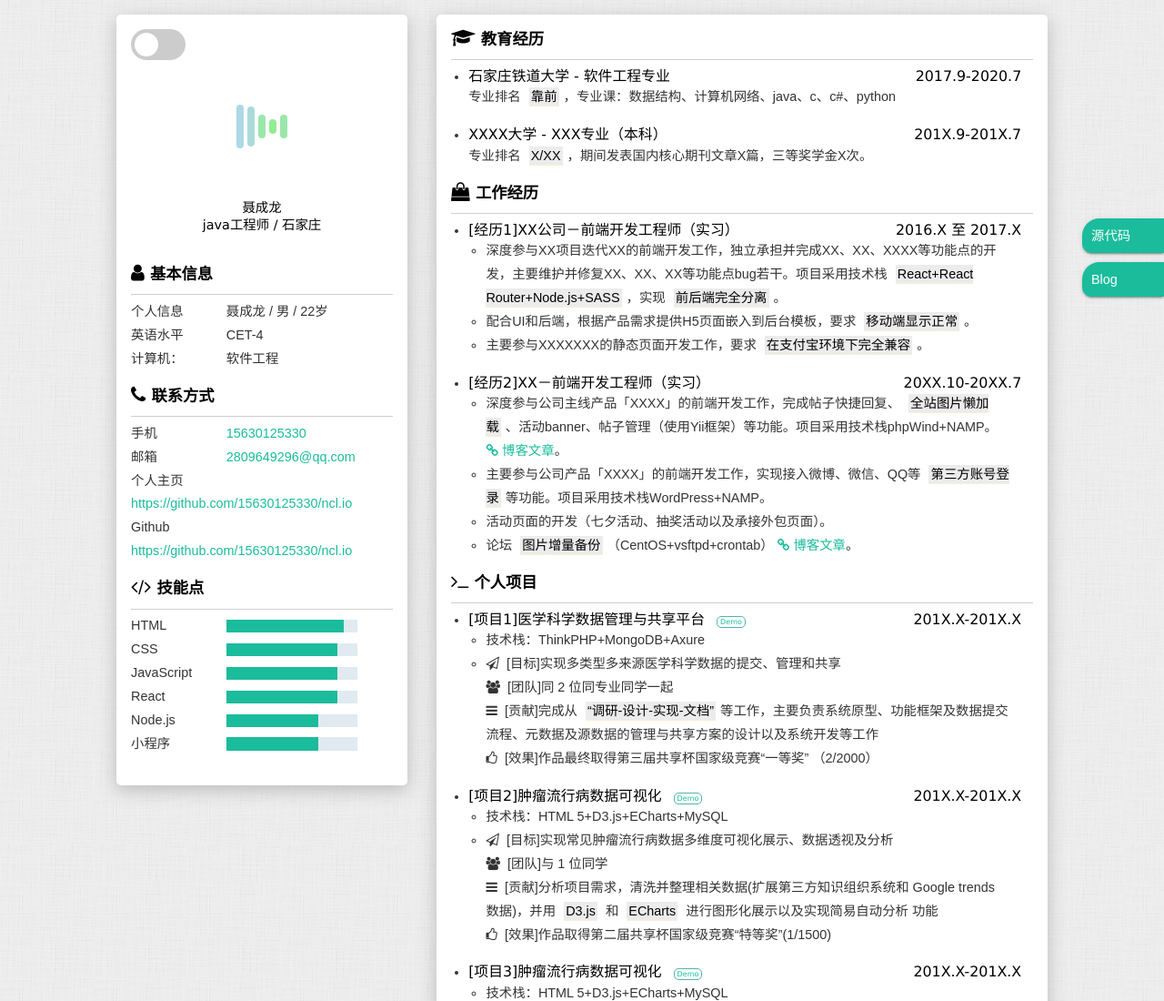
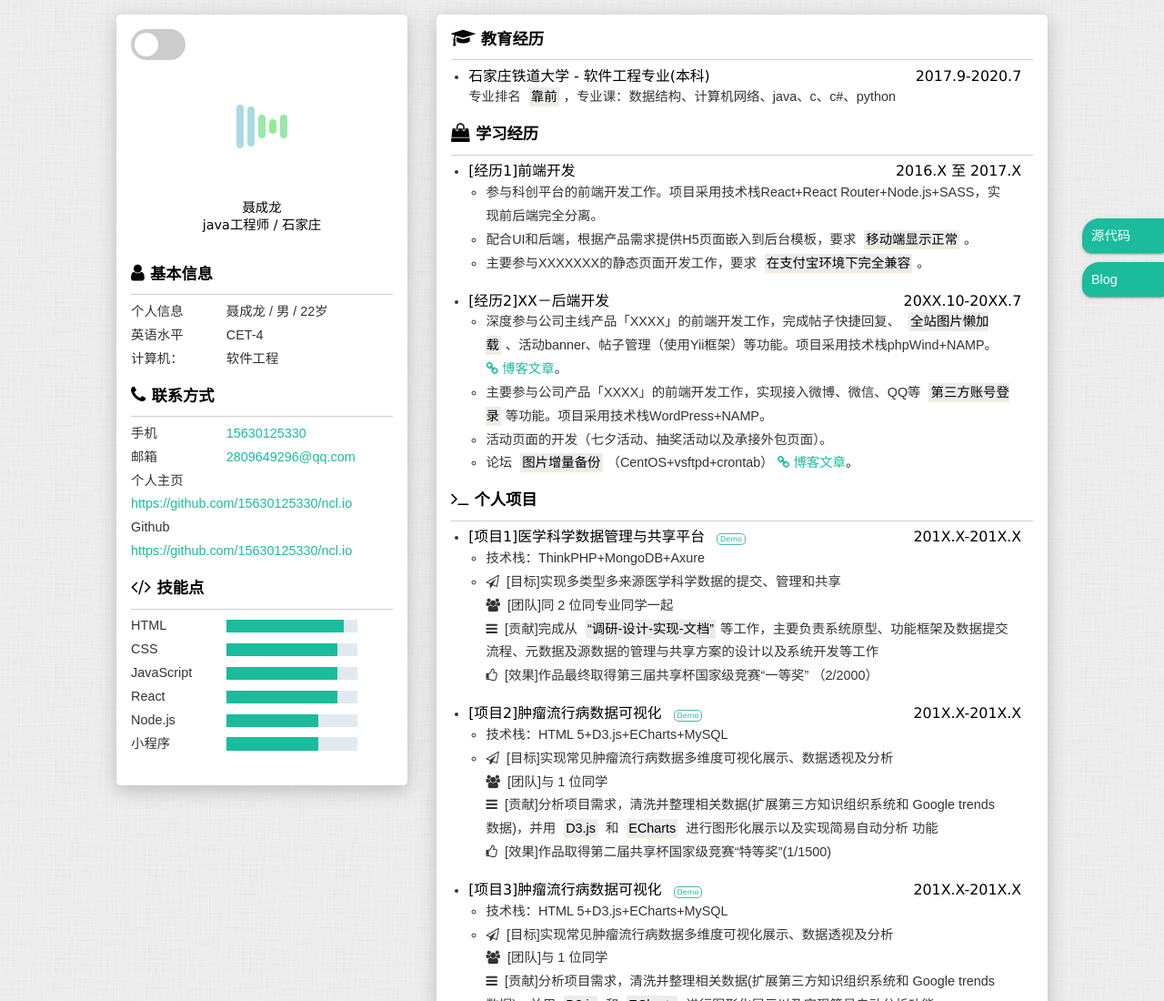
Before and after one commit to 15630125330/15630125330.github.io, a plain HTML site: page index.html in a window 1280 px wide. Shown: the top 1100 px of the page at 91% size. Drawn offline with Linux system fonts and the light colour scheme.

Commit message:
Update index.html

```diff
--- a/index.html
+++ b/index.html
@@ -192,19 +192,11 @@
                 <ul>
                     <li>
                         <h3>
-                            <span>石家庄铁道大学 - 软件工程专业</span>
+                            <span>石家庄铁道大学 - 软件工程专业(本科)</span>
                             <time>2017.9-2020.7</time>
                         </h3>
                         <p>专业排名
                             <mark>靠前</mark>，专业课：数据结构、计算机网络、java、c、c#、python</p>
-                    </li>
-                    <li>
-                        <h3>
-                            <span>XXXX大学 - XXX专业（本科）</span>
-                            <time>201X.9-201X.7</time>
-                        </h3>
-                        <p>专业排名
-                            <mark>X/XX</mark>，期间发表国内核心期刊文章X篇，三等奖学金X次。</p>
                     </li>
                 </ul>
             </section>
@@ -212,18 +204,16 @@
             <!-- 工作经历 -->
             <section class="work info-unit">
                 <h2>
-                    <i class="fa fa-shopping-bag" aria-hidden="true"></i>工作经历</h2>
+                    <i class="fa fa-shopping-bag" aria-hidden="true"></i>学习经历</h2>
                 <hr/>
                 <ul>
                     <li>
                         <h3>
-                            <span>[经历1]XX公司－前端开发工程师（实习）</span>
+                            <span>[经历1]前端开发</span>
                             <time>2016.X 至 2017.X</time>
                         </h3>
                         <ul class="info-content">
-                            <li>深度参与XX项目迭代XX的前端开发工作，独立承担并完成XX、XX、XXXX等功能点的开发，主要维护并修复XX、XX、XX等功能点bug若干。项目采用技术栈
-                                <mark>React+React Router+Node.js+SASS</mark>，实现
-                                <mark>前后端完全分离</mark>。</li>
+                            <li>参与科创平台的前端开发工作。项目采用技术栈React+React Router+Node.js+SASS，实现前后端完全分离。</li>
                             <li>配合UI和后端，根据产品需求提供H5页面嵌入到后台模板，要求
                                 <mark>移动端显示正常</mark>。</li>
                             <li>主要参与XXXXXXX的静态页面开发工作，要求
@@ -232,7 +222,7 @@
                     </li>
                     <li>
                         <h3>
-                            <span>[经历2]XX－前端开发工程师（实习）</span>
+                            <span>[经历2]XX－后端开发</span>
                             <time>20XX.10-20XX.7</time>
                         </h3>
                         <ul class="info-content">
```
